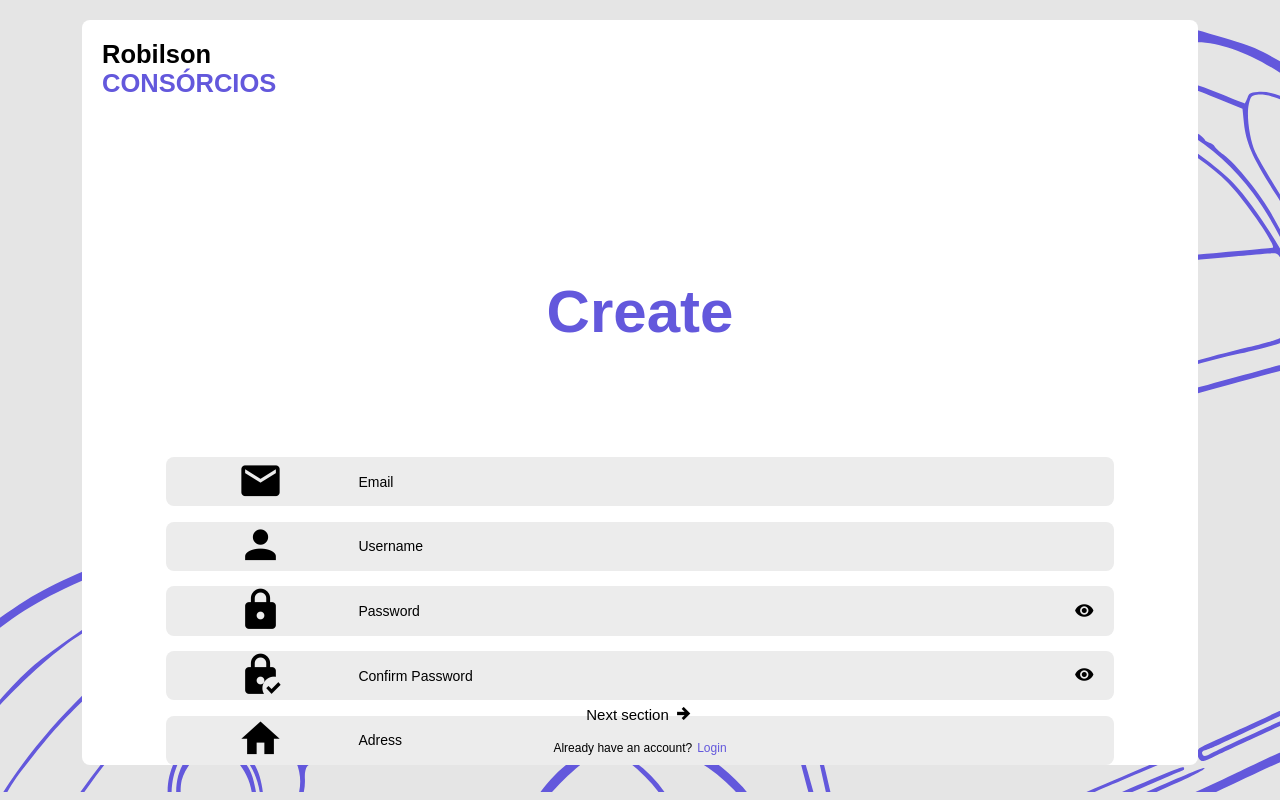
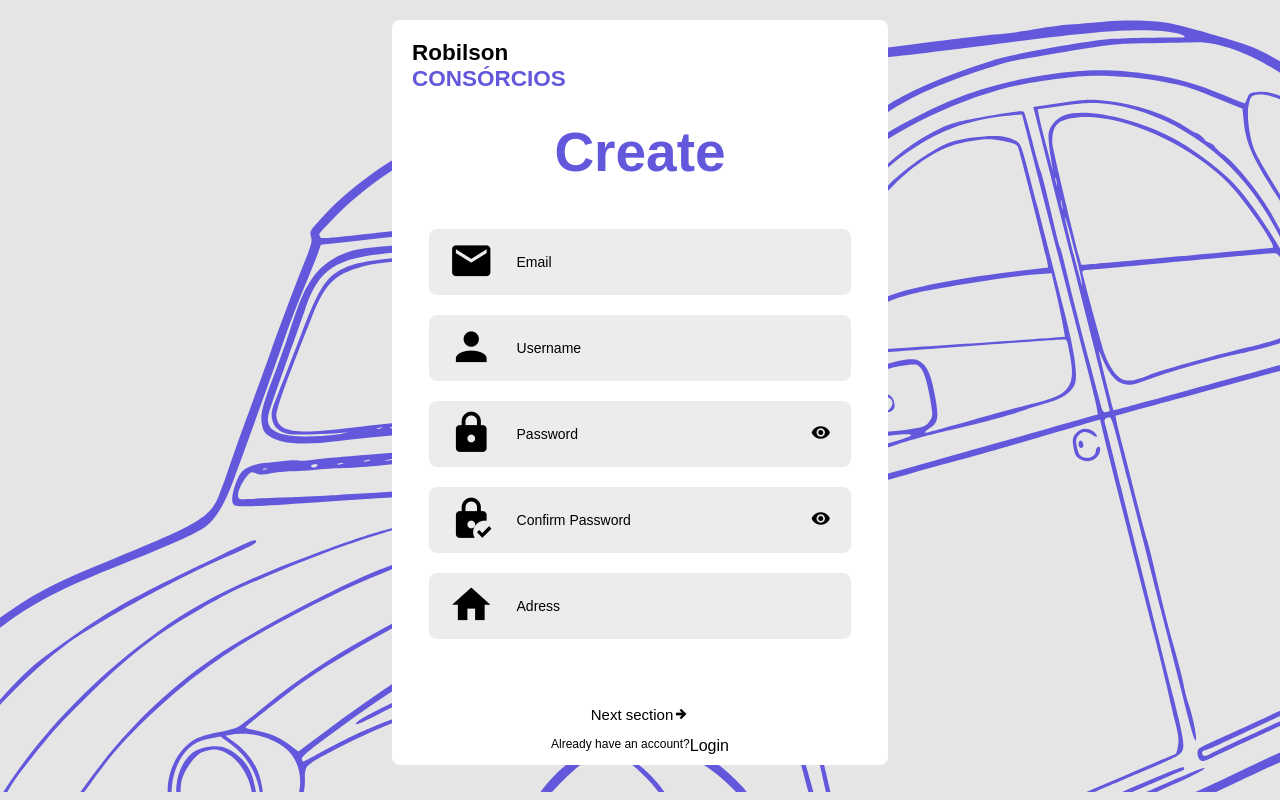
Before and after one commit to Gabz047/formulario-devweb, a Vue app: page /create in a window 1280 px wide. Built offline with nearby package versions, Linux system fonts and the light colour scheme.

Commit message:
Basic responsivity of createaccount done

```diff
--- a/src/assets/css/createaccount.css
+++ b/src/assets/css/createaccount.css
@@ -1,3 +1,4 @@
+@media (min-width: 200px){
 .create-main {
     max-width: 100%;
     width: 100%;
@@ -24,7 +25,7 @@
 }
 
 .create-section {
-    width: 90%;
+    width: 100%;
     height: 100%;
     display: flex;
     justify-content: center;
@@ -48,7 +49,7 @@
     top: 0;
     left: 0;
     padding: 20px 0px 0px 20px;
-    font-size: 17px;
+    font-size: 15px;
 }
 
 .company-brand h2 {
@@ -61,14 +62,14 @@
 
 .tittle-create {
     text-align: center;
-    font-size: 60px;
-    margin-top: 23%;
+    font-size: 55px;
+    margin-top: 100px;
     font-weight: 900;
     color: var(--purple-default);
 }
 
 .container-inputs {
-    margin-top: 10%;
+    margin-top: 45px;
     height: 55%;
     width: 85%;
     display: flex;
@@ -329,13 +330,13 @@
 }
 
 .s3 {
-    height: 45%;
+    height: 300px;
 }
 
 .box-input-biography {
     width: 100%;
     background-color: var(--input-colors);
-    height: 250px;
+    height: 200px;
     border-radius: 8px;
 }
 
@@ -350,7 +351,7 @@
 .box-input-biography textarea{
     width: 100%;
     height: calc((95% - 32px));
-    margin-top: 5%;
+    margin-top: 10px;
     border-radius: 8px;
     border: none;
     background-color: var(--input-colors);
@@ -381,13 +382,13 @@
 .box-btn-create {
     width: 100%;
     height: 70px;
-    margin-top: 10%;
+    margin-top: 30px;
     display: flex;
     justify-content: center;
     align-items: center;
 
     & button {
-        height: 90%;
+        height: 80%;
         width: 85%;
         background-color: var(--purple-default);
         border: none;
@@ -401,3 +402,23 @@
         }
     }
 }
+}
+
+@media (min-width: 570px) {
+    .create-section {
+        width: 80%;
+    }
+}
+
+@media (min-width: 770px) {
+    .create-section {
+        width: 60%;
+    }
+}
+
+@media (min-width: 1100px) {
+
+    .create-section {
+        width: 40%;
+    }
+}
```
